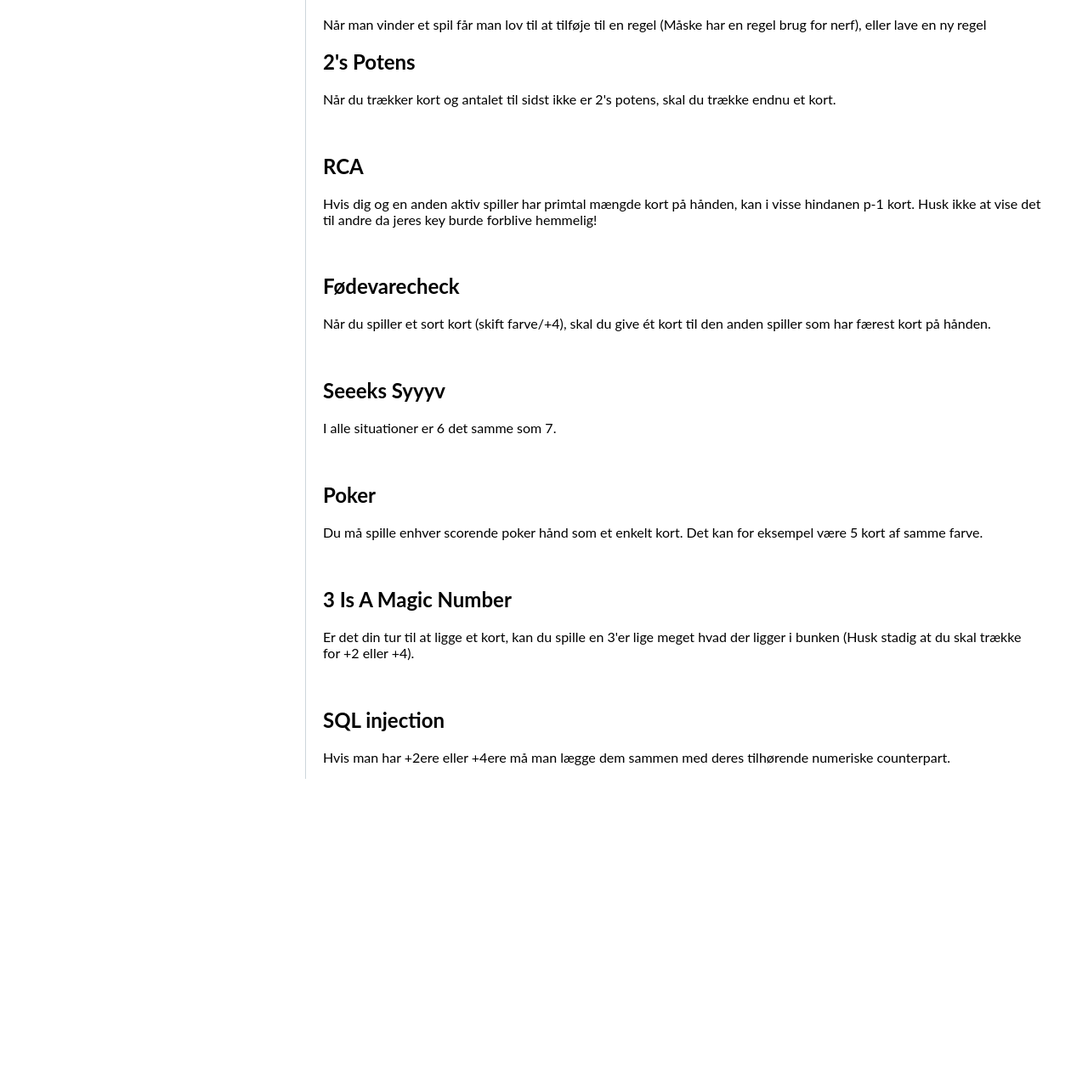
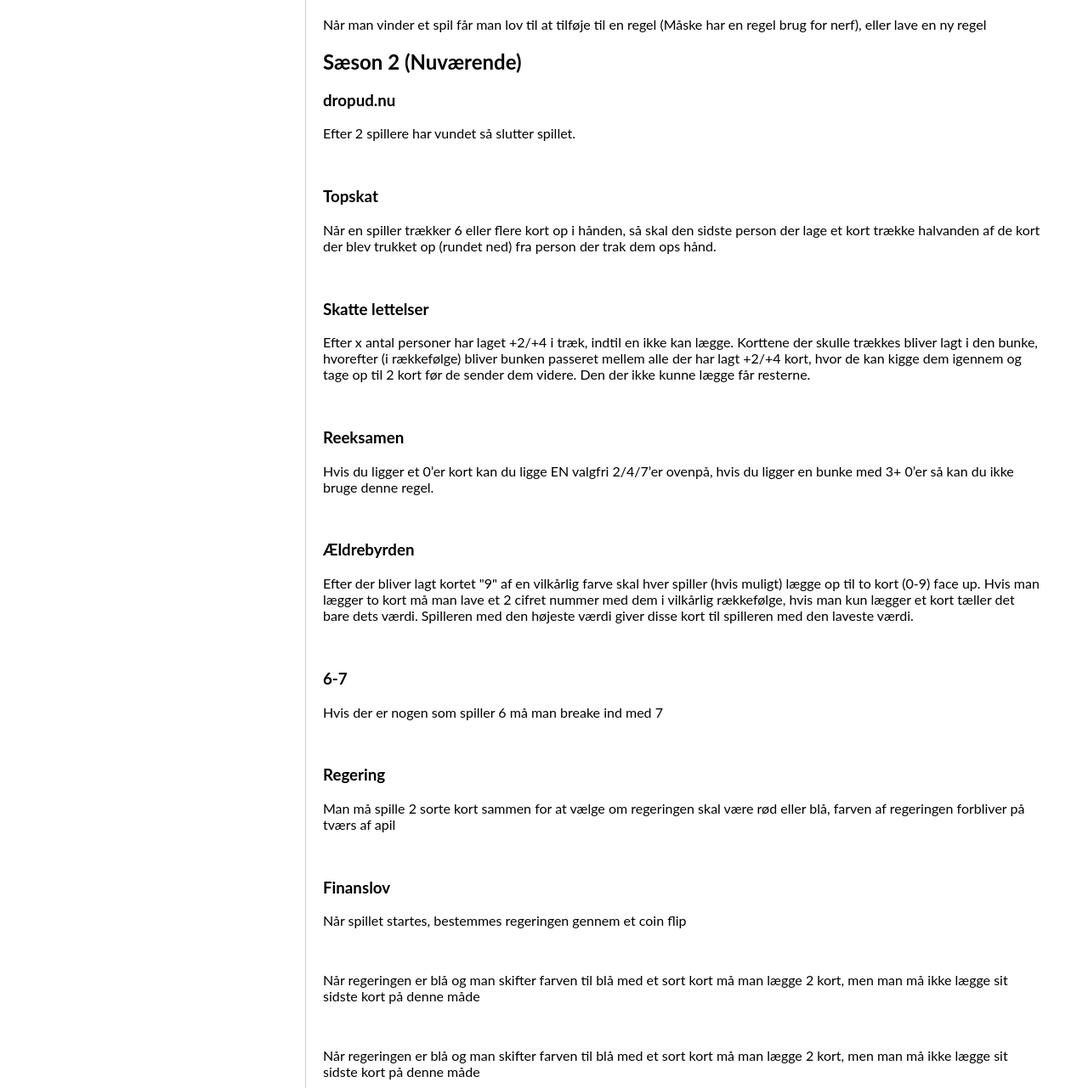
Before and after one commit to Jako0402/cshark-website, a plain HTML site: page VVS/Uno/index.html in a window 1280 px wide. Shown: the part 219-1500 px from the top of the page at 85% size. Before the commit the page ends 1136 px from the top, so only its background shows below. Drawn offline with nearby package versions, Linux system fonts and the light colour scheme.

Commit message:
Season 2 af vvs uno

```diff
--- a/VVS/Uno/index.html
+++ b/VVS/Uno/index.html
@@ -36,25 +36,63 @@
         <div class="contentPane split">
             <h1>Uno og husets regler</h1>
             Når man vinder et spil får man lov til at tilføje til en regel (Måske har en regel brug for nerf), eller lave en ny regel
-            <h2>2's Potens</h2>
+            <h2> Sæson 2 (Nuværende)</h2>
+            <h3>dropud.nu</h3>
+            <p> Efter 2 spillere har vundet så slutter spillet.</p>
+            <br>
+            <h3>Topskat</h3>
+            <p> Når en spiller trækker 6 eller flere kort op i hånden, så skal den sidste person der lage et kort trække halvanden af de kort der blev trukket op (rundet ned) fra person der trak dem ops hånd.</p>
+            <br>
+            <h3>Skatte lettelser</h3>
+            <p> Efter x antal personer har laget +2/+4 i træk, indtil en ikke kan lægge. Korttene der skulle trækkes bliver lagt i den bunke, hvorefter (i rækkefølge) bliver bunken passeret mellem alle der har lagt +2/+4 kort, hvor de kan kigge dem igennem og tage op til 2 kort før de sender dem videre. Den der ikke kunne lægge får resterne.</p>
+            <br>
+            <h3>Reeksamen</h3>
+            <p> Hvis du ligger et 0’er kort kan du ligge EN valgfri 2/4/7’er ovenpå, hvis du ligger en bunke med 3+ 0’er så kan du ikke bruge denne regel.</p>
+            <br>
+            <h3>Ældrebyrden</h3>
+            <p> Efter der bliver lagt kortet "9" af en vilkårlig farve skal hver spiller (hvis muligt) lægge op til to kort (0-9) face up. Hvis man lægger to kort må man lave et 2 cifret nummer med dem i vilkårlig rækkefølge, hvis man kun lægger et kort tæller det bare dets værdi. Spilleren med den højeste værdi giver disse kort til spilleren med den laveste værdi. </p>
+            <br>
+            <h3>6-7</h3>
+            <p> Hvis der er nogen som spiller 6 må man breake ind med 7 </p>
+            <br>
+            <h3>Regering</h3>
+            <p> Man må spille 2 sorte kort sammen for at vælge om regeringen skal være rød eller blå, farven af regeringen forbliver på tværs af apil </p>
+            <br>
+            <h3>Finanslov</h3>
+            <p> Når spillet startes, bestemmes regeringen gennem et coin flip</p>
+            <br>
+            <p> Når regeringen er blå og man skifter farven til blå med et sort kort må man lægge 2 kort, men man må ikke lægge sit sidste kort på denne måde  </p>
+            <br>
+            <p> Når regeringen er blå og man skifter farven til blå med et sort kort må man lægge 2 kort, men man må ikke lægge sit sidste kort på denne måde  </p>
+            <br>
+            <p> Man kan skifte til en lilla regering som gælder som både blå og rød regering </p>
+            <br>
+            <h3>Miniscale patch filer (Exodia)</h3>
+            <p>Hvis man har kort på hånden således at alle de numeriske værdier som kort kan have er repræsenteret, kan man spille hele sin hånd</p>
+            <br>
+            <h3>Defib</h3>
+            <p> Hvis alle i en kæde ligger en +2, vil den person der er færdig komme tilbage i spillet, og dermed nul deres vund.</p>
+            <br>
+            <h2> Sæson 1 regler (Udgået)</h2>
+            <h3>2's Potens</h3>
             <p> Når du trækker kort og antalet til sidst ikke er 2's potens, skal du trække endnu et kort.</p>
             <br>
-            <h2>RCA</h2>
+            <h3>RCA</h3>
             <p> Hvis dig og en anden aktiv spiller har primtal mængde kort på hånden, kan i visse hindanen p-1 kort. Husk ikke at vise det til andre da jeres key burde forblive hemmelig!</p>
             <br>
-            <h2>Fødevarecheck</h2>
+            <h3>Fødevarecheck</h3>
             <p> Når du spiller et sort kort (skift farve/+4), skal du give ét kort til den anden spiller som har færest kort på hånden.</p>
             <br>
-            <h2>Seeeks Syyyv</h2>
+            <h3>Seeeks Syyyv</h3>
             <p>I alle situationer er 6 det samme som 7. </p>
             <br>
-            <h2>Poker</h2>
+            <h3>Poker</h3>
             <p>Du må spille enhver scorende poker hånd som et enkelt kort. Det kan for eksempel være 5 kort af samme farve. </p>
             <br>
-            <h2>3 Is A Magic Number</h2>
+            <h3>3 Is A Magic Number</h3>
             <p>Er det din tur til at ligge et kort, kan du spille en 3'er lige meget hvad der ligger i bunken (Husk stadig at du skal trække for +2 eller +4). </p>
             <br>
-            <h2>SQL injection</h2>
+            <h3>SQL injection</h3>
             <p>Hvis man har +2ere eller +4ere må man lægge dem sammen med deres tilhørende numeriske counterpart. </p>
         </div>
     </div>
```
